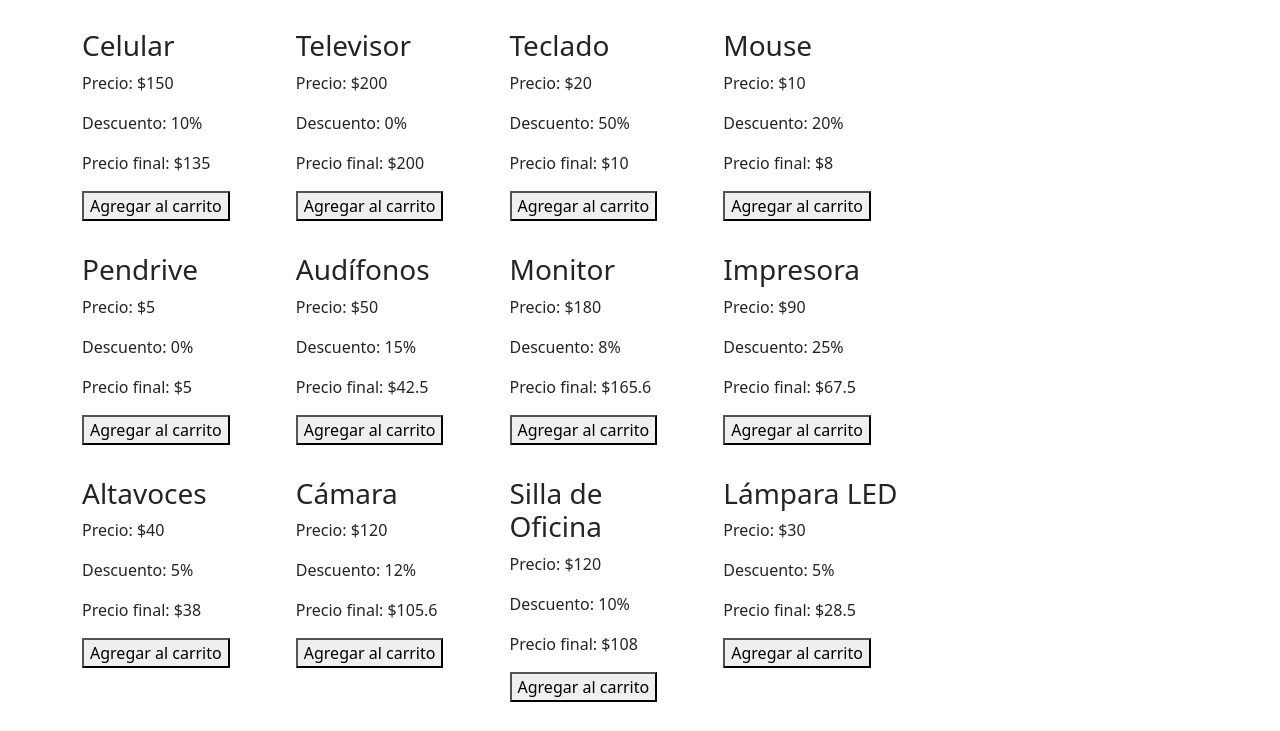
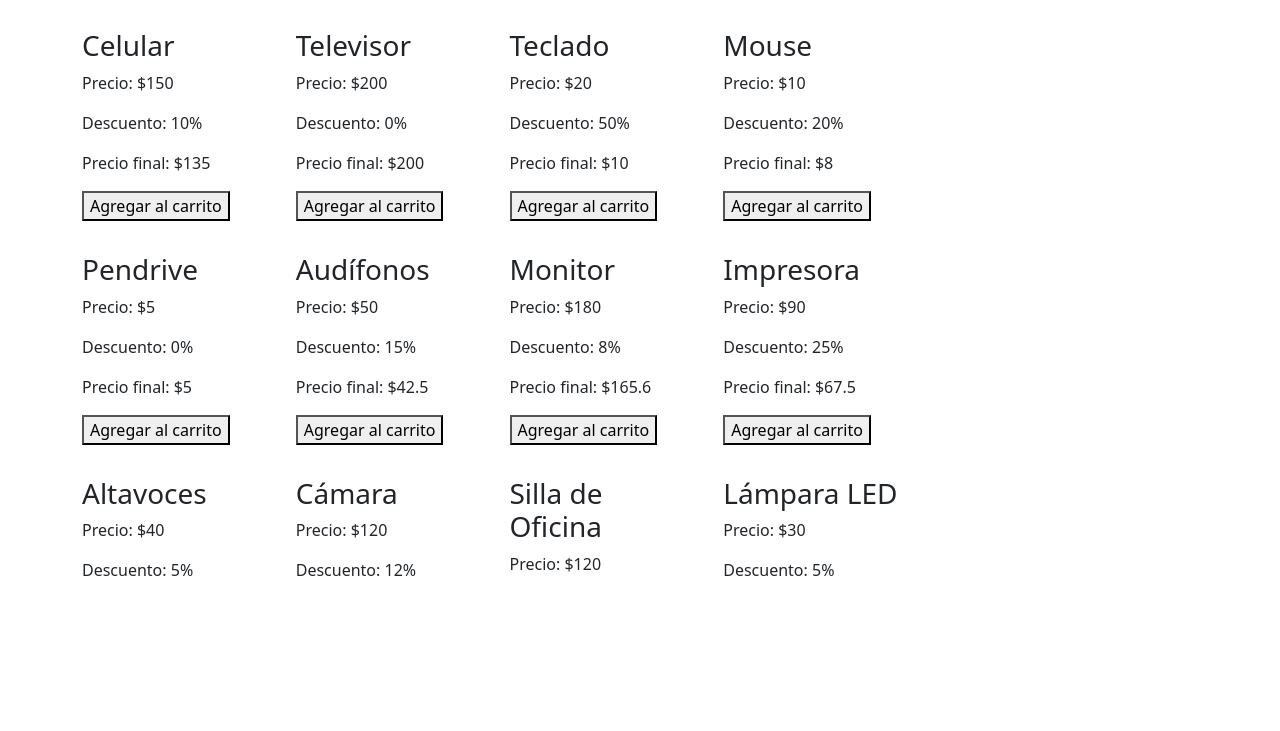
Before and after one commit to SchmidtAlejo/ProyectoFinalJs, a plain HTML site: page index.html in a window 1280 px wide. Shown: the part 223-954 px from the top of the page. After the commit the page ends 800 px from the top, so only its background shows below. Drawn offline with nearby package versions, Linux system fonts and the light colour scheme.

Commit message:
update styles

```diff
--- a/index.html
+++ b/index.html
@@ -27,7 +27,7 @@
           </div>
           <div id="productosId" class="row"></div>
         </div>
-        <div class="col-3 my-5 carrito-container">
+        <div class="col-3 my-5 carrito">
           <h2>Carrito</h2>
           <div id="carritosItemsId"></div>
         </div>
--- a/styles.css
+++ b/styles.css
@@ -1,4 +1,4 @@
-.carrito-container{
-    position: fixed;
-    right: 0;
+.col-9{
+    height: 100vh;
+    overflow-y: auto;
 }
```
